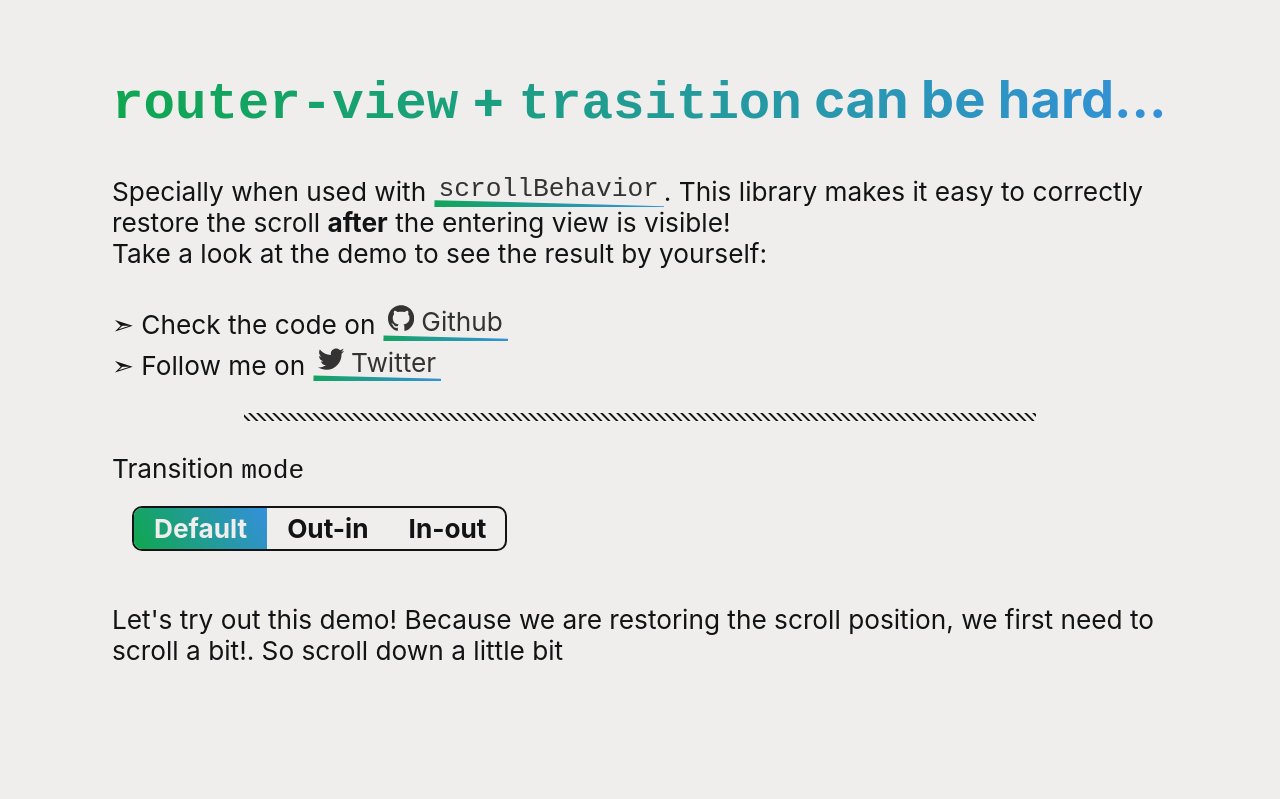
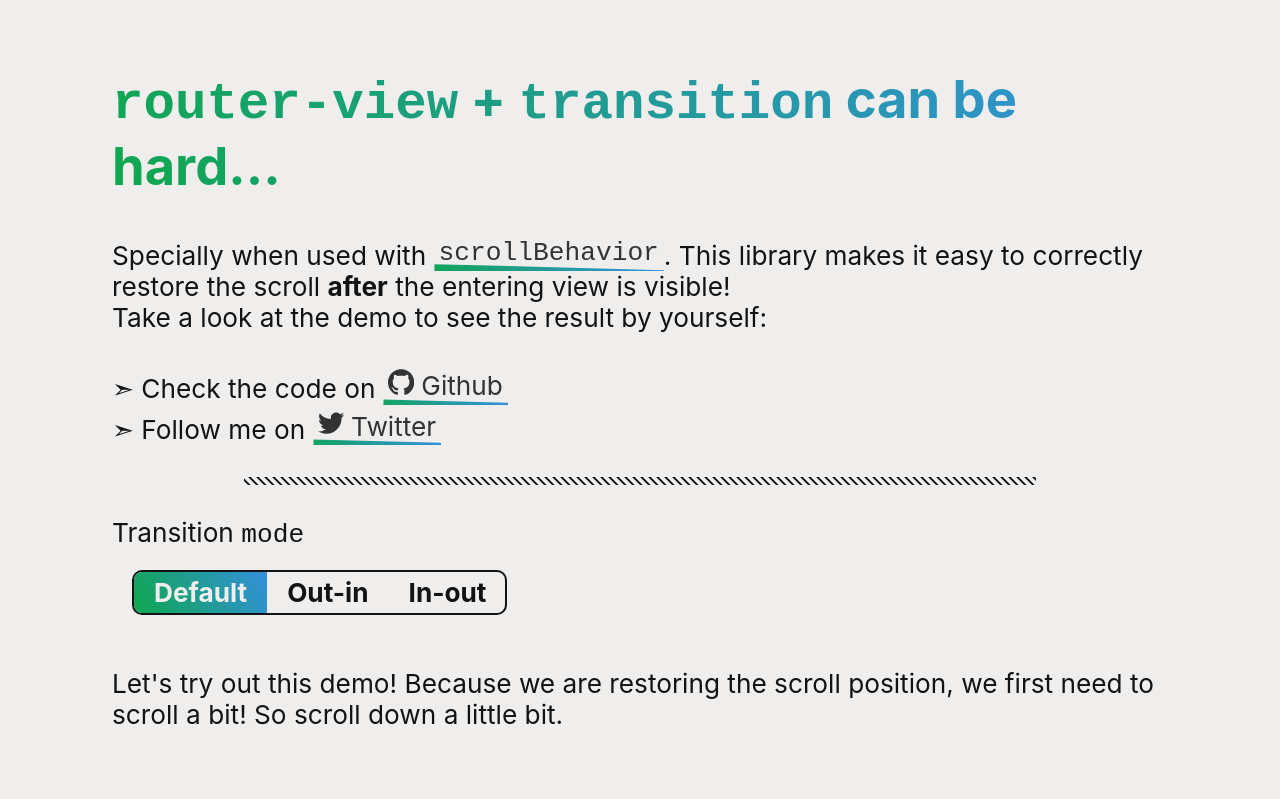
Before and after one commit to posva/vue-router-view-transition, a Vue app: page / in a window 1280 px wide. Shown: the top 799 px of the page. Built offline with nearby package versions, Linux system fonts and the light colour scheme.

Commit message:
chore: typos (#1)

```diff
--- a/demo/Start.vue
+++ b/demo/Start.vue
@@ -2,7 +2,7 @@
   <section>
     <p>
       Let's try out this demo! Because we are restoring the scroll position, we
-      first need to scroll a bit!. So scroll down a little bit
+      first need to scroll a bit! So scroll down a little bit.
     </p>
 
     <p class="scroll-indicator">
@@ -68,7 +68,7 @@ const scrollBehavior = waitForTransition((to, from, savedPosition) => {
 })
         </pre>
 
-If we didin't use that helper, we would have stay at the same scroll level as we were before.
+If we didn't use that helper, we would have stayed at the same scroll level as we were before.
 <br/>
         You can try out <i>In-out</i> but it doesn't look that great 🙃
         `;
--- a/demo/index.html
+++ b/demo/index.html
@@ -13,7 +13,7 @@
   </head>
   <body>
     <div class="container">
-      <h1><code>router-view</code> + <code>trasition</code> can be hard...</h1>
+      <h1><code>router-view</code> + <code>transition</code> can be hard...</h1>
 
       <p class="text">
         Specially when used with
```
